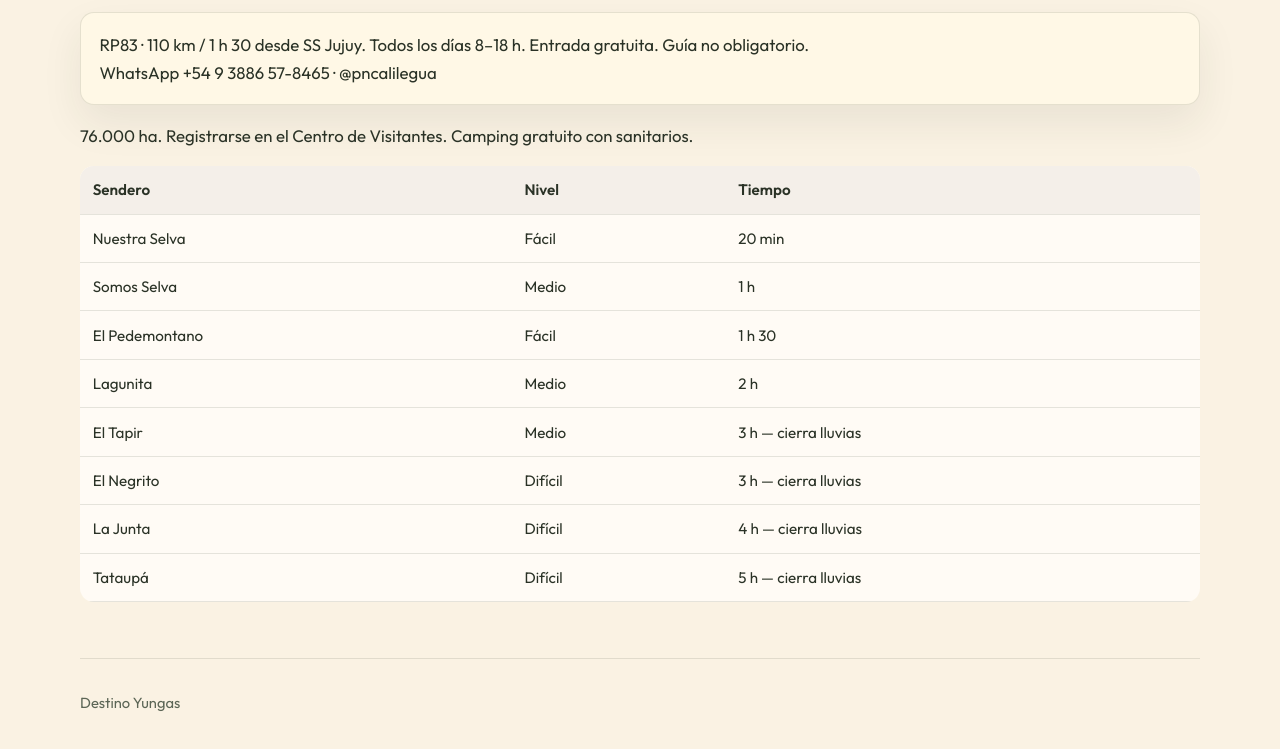
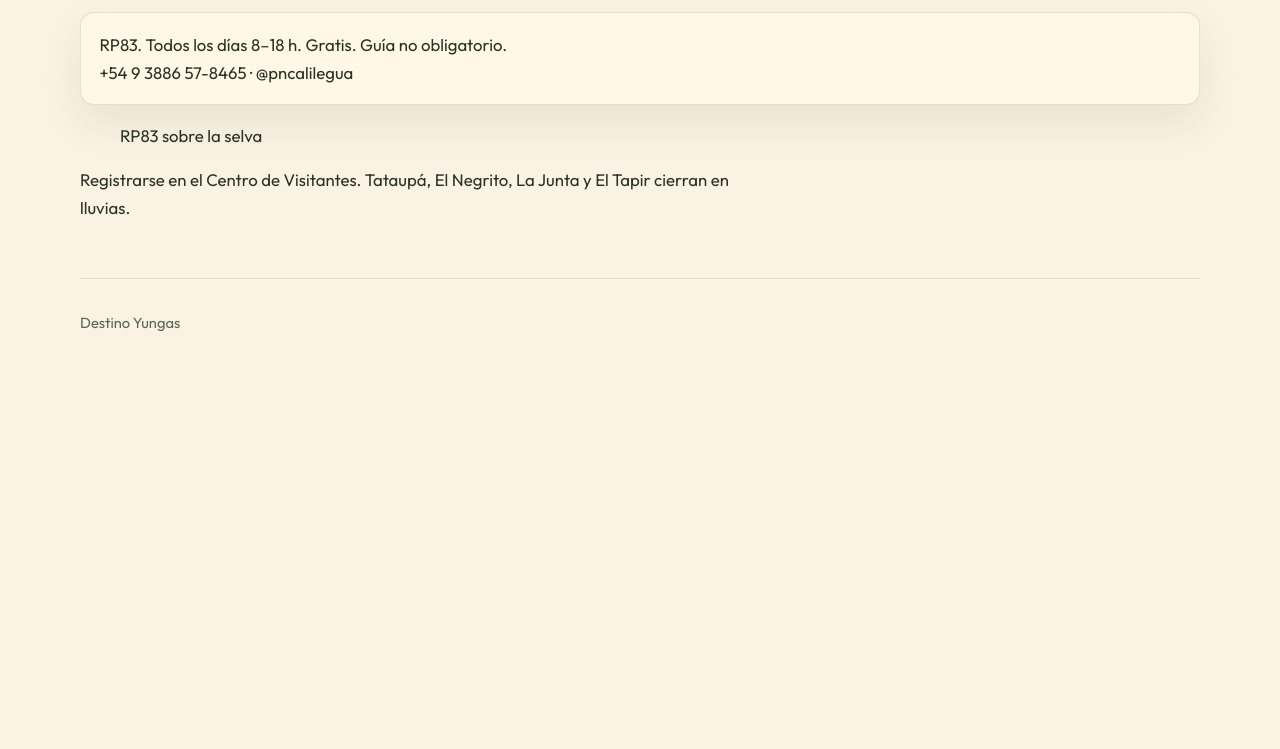
Before and after one commit to herminemrs-oss/destino-yungas, a plain HTML site: page parque-nacional-calilegua.html in a window 1280 px wide. Shown: the part 145-894 px from the top of the page. After the commit the page ends 800 px from the top, so only its background shows below. Drawn offline with Linux system fonts and the light colour scheme.

Commit message:
V3 fichas: Santa Ana, Caspalá, San Francisco, Termas, Jaguar, Calilegua, Qhapaq Ñan

```diff
--- a/parque-nacional-calilegua.html
+++ b/parque-nacional-calilegua.html
@@ -1,11 +1,9 @@
 <!DOCTYPE html>
 <html lang="es-AR">
 <head>
-  <meta charset="utf-8">
-  <meta name="viewport" content="width=device-width, initial-scale=1">
+  <meta charset="utf-8"><meta name="viewport" content="width=device-width, initial-scale=1">
   <title>Parque Nacional Calilegua | Destino Yungas</title>
-  <meta name="description" content="Calilegua: 76.000 ha, entrada gratuita, 8 a 18 h, 8 senderos. Guía no obligatorio.">
-  <link rel="canonical" href="https://destinoyungas.com.ar/parque-nacional-calilegua.html">
+  <meta name="description" content="76.000 ha, 8–18 h, entrada libre, 8 senderos, registro obligatorio.">
   <link rel="stylesheet" href="css/brand.css">
   <link href="https://fonts.googleapis.com/css2?family=Fraunces:ital,opsz,wght@0,9..144,560;1,9..144,560&family=Outfit:wght@400;500;600&display=swap" rel="stylesheet">
 </head>
@@ -13,19 +11,9 @@
 <header class="site-header"><div class="wrap header-inner" data-nav></div></header>
 <main class="wrap prose">
 <h1>Parque Nacional Calilegua</h1>
-    <div class="fact">RP83 · 110 km / 1 h 30 desde SS Jujuy. Todos los días 8–18 h. Entrada gratuita. Guía no obligatorio.<br>WhatsApp +54 9 3886 57-8465 · @pncalilegua</div>
-    <p>76.000 ha. Registrarse en el Centro de Visitantes. Camping gratuito con sanitarios.</p>
-    <table>
-      <tr><th>Sendero</th><th>Nivel</th><th>Tiempo</th></tr>
-      <tr><td>Nuestra Selva</td><td>Fácil</td><td>20 min</td></tr>
-      <tr><td>Somos Selva</td><td>Medio</td><td>1 h</td></tr>
-      <tr><td>El Pedemontano</td><td>Fácil</td><td>1 h 30</td></tr>
-      <tr><td>Lagunita</td><td>Medio</td><td>2 h</td></tr>
-      <tr><td>El Tapir</td><td>Medio</td><td>3 h — cierra lluvias</td></tr>
-      <tr><td>El Negrito</td><td>Difícil</td><td>3 h — cierra lluvias</td></tr>
-      <tr><td>La Junta</td><td>Difícil</td><td>4 h — cierra lluvias</td></tr>
-      <tr><td>Tataupá</td><td>Difícil</td><td>5 h — cierra lluvias</td></tr>
-    </table>
+<div class="fact">RP83. Todos los días 8–18 h. Gratis. Guía no obligatorio.<br>+54 9 3886 57-8465 · @pncalilegua</div>
+<figure class="slot wide"><figcaption>RP83 sobre la selva</figcaption></figure>
+<p>Registrarse en el Centro de Visitantes. Tataupá, El Negrito, La Junta y El Tapir cierran en lluvias.</p>
 </main>
 <footer class="wrap">Destino Yungas</footer>
 <script src="js/site.js"></script>
```
Also changed, not shown: santa-ana.html (+5 -6 lines), termas-rio-jordan.html (+5 -9 lines). Lines whose indentation alone changed are shown as unchanged.
